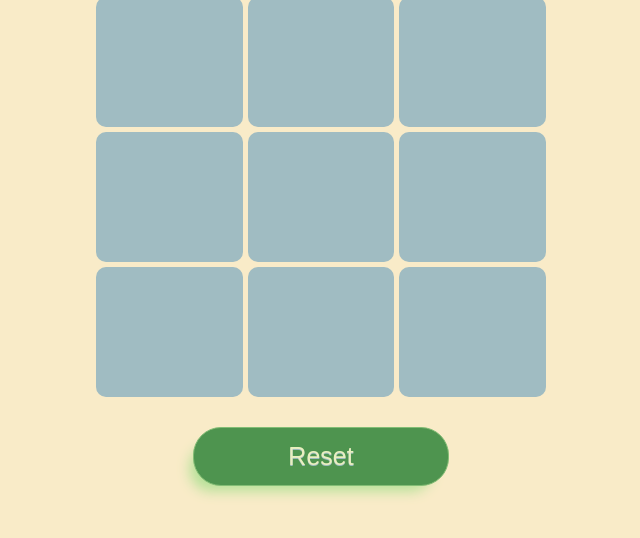
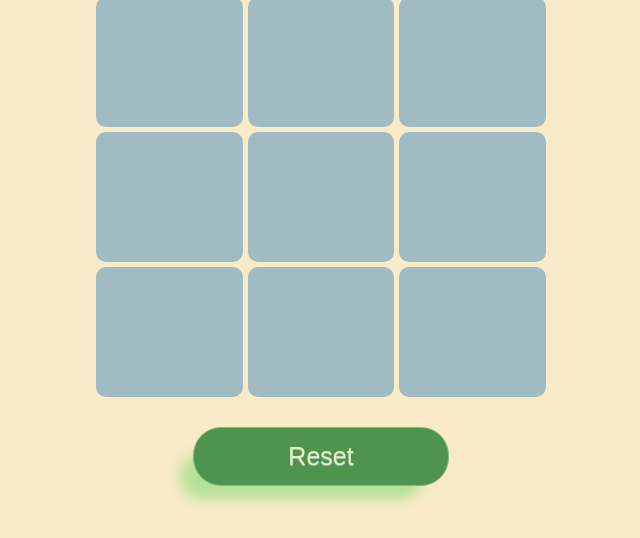
Before and after one commit to marianonu14/TIC-TAC-TOE, a plain HTML site: page index.html in a window 1280 px wide. Shown: the part 123-661 px from the top of the page, without its empty margins (319-959 px from the left). Drawn offline with Linux system fonts and the light colour scheme.

Commit message:
CSS Fixed

```diff
--- a/style.css
+++ b/style.css
@@ -50,6 +50,7 @@ body {
 .field {
     border-radius: 1rem;
     background-color: var(--color-cuaternario);
+    cursor: pointer;
 }
 
 .btn-container{
@@ -60,7 +61,7 @@ body {
 }
 
 .btn-reset {
-	box-shadow: -10px 12px 13px -7px #B4E197;
+	box-shadow: -20px 20px 13px -7px #B4E197;
 	background-color:#4E944F;
 	border-radius:28px;
 	border:1px solid #83BD75;
@@ -74,7 +75,7 @@ body {
 	text-shadow:0px 1px 0px var(--color-cuaternario);
 }
 .btn-reset:hover {
-	background-color:#95db66;
+	background-color:#1c9b1e;
 }
 .btn-reset:active {
 	position:relative;
```
